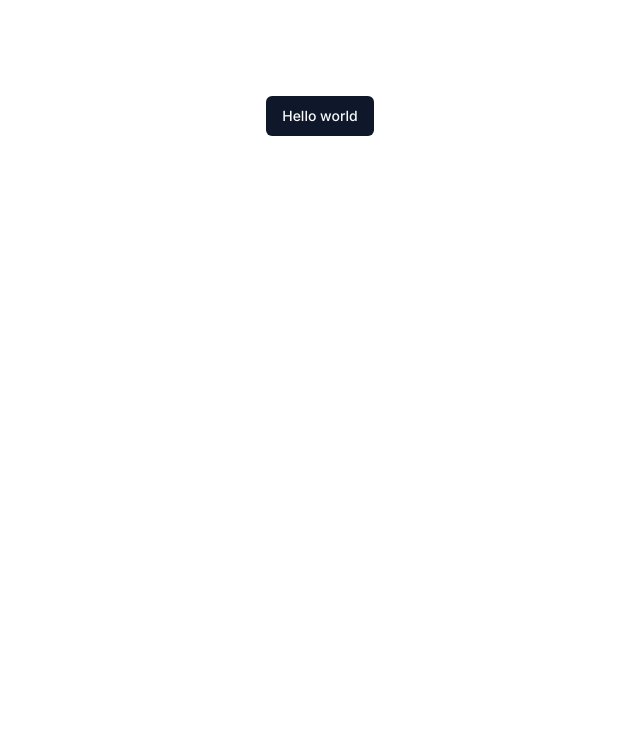
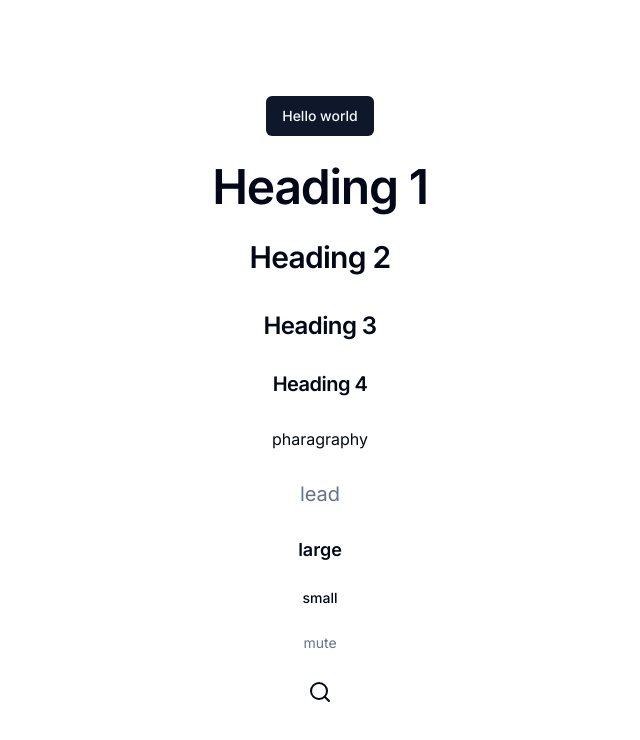
Before and after one commit to hyxONick/uow_wollongong, a Next.js app: page / in a window 1280 px wide. Shown: the top 740 px of the page, without its empty margins (320-960 px from the left). Built offline with nearby package versions, Linux system fonts and the light colour scheme.

Commit message:
✨ feat: init typography and icons

```diff
--- a/src/app/page.tsx
+++ b/src/app/page.tsx
@@ -1,9 +1,22 @@
+import { Icons } from "@/components/icons";
+import { Typography } from "@/components/typography";
 import { Button } from "@/components/ui/button";
 
 export default function Home() {
   return (
     <main className="flex min-h-screen flex-col items-center justify-between p-24">
       <Button>Hello world</Button>
+      <Typography.h1>Heading 1</Typography.h1>
+      <Typography.h2>Heading 2</Typography.h2>
+      <Typography.h3>Heading 3</Typography.h3>
+      <Typography.h4>Heading 4</Typography.h4>
+      <Typography.p>pharagraphy</Typography.p>
+      <Typography.lead>lead</Typography.lead>
+      <Typography.large>large</Typography.large>
+      <Typography.small>small</Typography.small>
+      <Typography.mute>mute</Typography.mute>
+
+      <Icons.search></Icons.search>
     </main>
   );
 }
--- /dev/null
+++ b/src/components/icons.tsx
@@ -0,0 +1,5 @@
+import { LucideProps, Search } from "lucide-react";
+
+export const Icons = {
+  search: (props: LucideProps) => <Search {...props} />,
+};
--- /dev/null
+++ b/src/components/typography.tsx
@@ -0,0 +1,32 @@
+import React from "react";
+import { cn } from "../lib/utils";
+
+const typographyFactory = (tag: string, style: string) => {
+  return (props: React.HTMLAttributes<HTMLHeadingElement>) =>
+    React.createElement(tag, {
+      className: cn(style, props.className || ""),
+      ...props
+    });
+};
+
+const h1 = "text-3xl font-semibold tracking-tight lg:text-5xl";
+const h2 = "pb-2 text-3xl font-semibold tracking-tight first:mt-0";
+const h3 = "text-2xl font-semibold tracking-tight";
+const h4 = "text-xl font-semibold tracking-tight";
+const p = "leading-7";
+const lead = "text-xl text-muted-foreground";
+const large = "text-lg font-semibold";
+const small = "text-sm font-medium leading-none";
+const mute = "text-sm text-muted-foreground";
+
+export const Typography = {
+  h1: typographyFactory("h1", h1),
+  h2: typographyFactory("h2", h2),
+  h3: typographyFactory("h3", h3),
+  h4: typographyFactory("h4", h4),
+  p: typographyFactory("p", p),
+  lead: typographyFactory("p", lead),
+  large: typographyFactory("div", large),
+  small: typographyFactory("small", small),
+  mute: typographyFactory("small", mute),
+};
```
Also changed, not shown: 1 other file (tests, documents, lock files or other folders).
